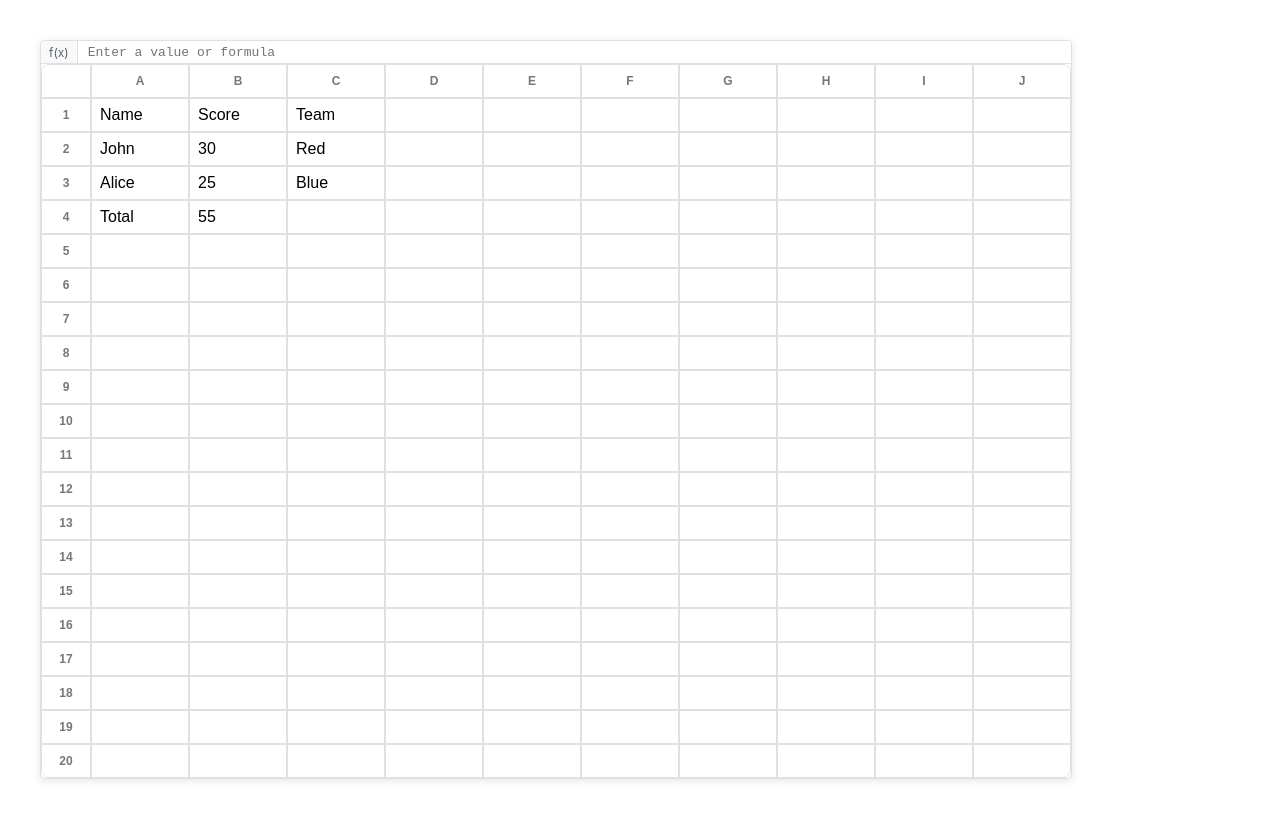
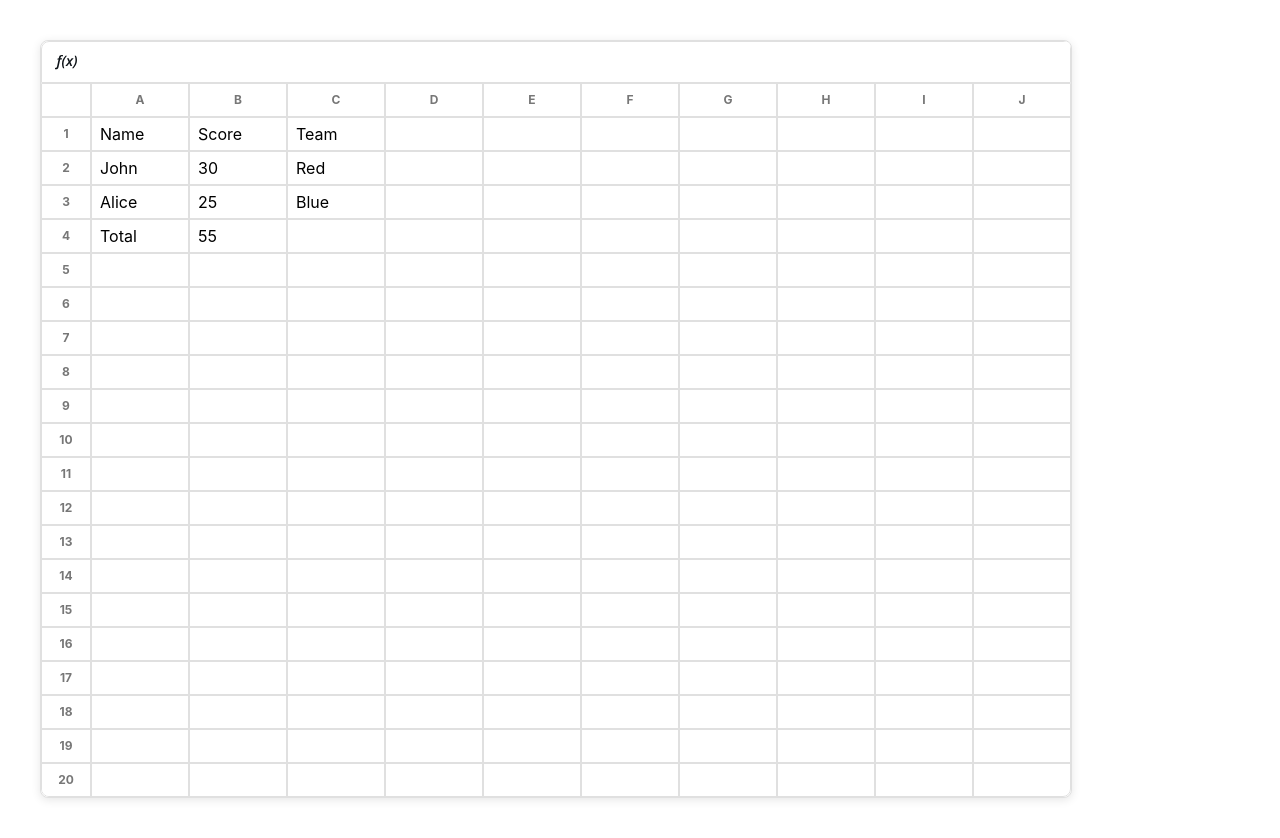
Before and after one commit to slwen/sheets-proto, a React (Create React App) app: page / in a window 1280 px wide. Built offline with nearby package versions, Linux system fonts and the light colour scheme.

Commit message:
Improve formula bar and formula block styling

```diff
--- a/src/components/DynamicSpreadsheet.css
+++ b/src/components/DynamicSpreadsheet.css
@@ -1,29 +1,35 @@
+:root {
+  --font-primary: 'Canva Sans', -apple-system, BlinkMacSystemFont, 'Segoe UI', Roboto, Oxygen, Ubuntu, Cantarell, sans-serif;
+  --font-monospace: 'Monaco', 'Roboto Mono', monospace;
+}
+
+/* Container */
 .spreadsheet-container {
   width: fit-content;
   max-width: 100%;
   overflow-x: auto;
   margin: 40px;
-  font-family: Arial, sans-serif;
+  font-family: var(--font-primary);
   box-shadow: 0 2px 10px rgba(0, 0, 0, 0.1);
-  border-radius: 8px;
   background-color: white;
   display: flex;
   flex-direction: column;
-  border: 1px solid #e0e0e0;
-  border-radius: 4px;
+  border: 0.5px solid #e0e0e0;
+  border-radius: 8px;
 }
 
+/* Table */
 .spreadsheet-table {
   border-collapse: separate;
   border-spacing: 0;
-  border: 1px solid #e0e0e0;
-  border-radius: 8px;
+  border: 0.5px solid #e0e0e0;
   overflow: hidden;
+  border-radius: 0 0 8px 8px;
 }
 
 .spreadsheet-table th,
 .spreadsheet-table td {
-  border: 1px solid #e0e0e0;
+  border: 0.5px solid #e0e0e0;
   padding: 8px;
   text-align: left;
   font-weight: normal;
@@ -69,6 +75,7 @@
   border-bottom: none;
 }
 
+/* Cells */
 .cell {
   border: 1px solid #ccc;
   padding: 4px;
@@ -77,7 +84,7 @@
 
 .cell.selected {
   border: 2px solid #8b3dff;
-  padding: 2px 7px; /* Adjust padding to maintain cell size */
+  padding: 2px 7px;
 }
 
 .cell.editing {
@@ -109,6 +116,7 @@
   background-color: transparent;
 }
 
+/* Utilities */
 .measure-text {
   position: absolute;
   visibility: hidden;
@@ -124,28 +132,69 @@
   color: #ff4444;
 }
 
+/* Highlighting */
 .spreadsheet-table .row-header.highlighted,
 .spreadsheet-table .col-header.highlighted {
   background-color: #f1ebff;
   color: #8b3dff;
 }
 
-.formula-editor {
+/* Formula Bar */
+.formula-bar {
   display: flex;
   align-items: center;
-  background-color: white;
-  padding: 2px 4px;
-  overflow-x: auto;
-  white-space: nowrap;
+  height: 40px;
+  border: 0.5px solid #e0e0e0;
+  background: #fff;
+  padding: 0;
+  border-radius: 8px 8px 0 0;
 }
 
+.formula-label {
+  font-size: 12px;
+  color: #5f6368;
+  padding: 0 4px 0 12px;
+  height: 100%;
+  display: flex;
+  align-items: center;
+  font-family: var(--font-primary);
+}
+
+.formula-editor-container {
+  flex: 1;
+  height: 100%;
+  display: flex;
+  align-items: center;
+  padding: 0 8px;
+  background: white;
+}
+
+.formula-editor-container input {
+  width: 100%;
+  height: 100%;
+  border: none;
+  outline: none;
+  font-size: 14px;
+  font-family: var(--font-primary);
+  background: transparent;
+}
+
+.formula-editor-container .formula-editor {
+  width: 100%;
+  height: 100%;
+  display: flex;
+  align-items: center;
+  font-family: var(--font-monospace);
+}
+
+/* Formula blocks (only used in formulas) always use monospace */
 .formula-block {
+  height: 18px;
   display: inline-flex;
   align-items: center;
-  margin: 0 1px;
-  border-radius: 2px;
-  font-family: monospace;
-  position: relative;
+  font-family: var(--font-monospace);
+  border-radius: 4px;
+  padding: 2px 1px;
 }
 
 .formula-block input {
@@ -154,10 +203,15 @@
   outline: none;
   font-family: inherit;
   font-size: inherit;
-  padding: 1px 2px;
+  color: inherit;
   margin: 0;
+  height: 18px;
   min-width: 8px;
-  color: inherit;
+}
+
+.formula-block input:focus {
+  background: #d8dade;
+  border-radius: 4px;
 }
 
 .formula-block .measure-text {
@@ -172,74 +226,40 @@
   padding: 1px 2px;
 }
 
-/* Formula name block styles (e.g., SUM, SUMIF) */
-.formula-block.formula-name {
-  color: #0000FF; /* Blue text */
-  background-color: #f0f0f0; /* Light grey background */
+/* Formula Block Types */
+.formula-block.operator {
+  color: #0E1318;
 }
 
-/* Range block styles */
-.formula-block.range {
-  background-color: #E6E6FA; /* Light pastel purple */
-  color: #4B0082; /* Dark purple */
+.formula-block.formula-name {
+  color: #0E1318;
+  background-color: #f2f3f5;
 }
 
-/* String block styles */
-.formula-block.string {
-  background-color: #E0FFE0; /* Light pastel green */
-  color: #006400; /* Dark green */
+.formula-block.range {
+  color: #7630D7;
+  background-color: #f1ebff;
+  padding: 0 1px;
+}
+.formula-block.range input:focus {
+  background: #7630d7;
+  color:#fff
 }
 
-/* Other block styles */
-.formula-block.number,
-.formula-block.operator,
-.formula-block.separator,
-.formula-block.text {
-  background-color: #f0f0f0; /* Light grey background */
+.formula-block.number {
+  color: #7630D7;
 }
 
-.formula-block.number { color: #800080; }
-.formula-block.operator { color: #FFA500; }
-.formula-block.separator { color: #000000; }
-.formula-block.text { color: #000000; }
-
-.formula-bar {
-  display: flex;
-  align-items: center;
-  height: 32px;
-  border-bottom: 1px solid #e0e0e0;
-  padding: 0 8px;
-  background: white;
+.formula-block.string {
+  color: #096D11;
 }
 
-.formula-label {
-  font-size: 13px;
-  color: #666;
-  padding: 0 8px;
-  border-right: 1px solid #e0e0e0;
-  height: 100%;
-  display: flex;
-  align-items: center;
+.formula-block.separator {
+  color: #0E1318;
 }
 
-.formula-editor-container {
-  flex: 1;
-  padding: 0 8px;
-  display: flex;
-  align-items: center;
+.formula-editor-container input:disabled {
+  cursor: not-allowed;
+  color: #70757a;
+  background: transparent;
 }
-
-.formula-editor-container input {
-  width: 100%;
-  border: none;
-  outline: none;
-  font-size: 13px;
-  font-family: inherit;
-}
-
-.formula-editor-container .formula-editor {
-  width: 100%;
-  padding: 4px 0;
-}
-
-/* ... rest of the CSS ... */
--- a/src/components/DynamicSpreadsheet.js
+++ b/src/components/DynamicSpreadsheet.js
@@ -1,5 +1,6 @@
 import React, { useState, useCallback, useRef, useEffect, useImperativeHandle } from 'react';
 import { colIndexToLetter, parseFormula } from '../utils';
+import { ReactComponent as FormulaIcon } from '../assets/formula-icon.svg';
 import './DynamicSpreadsheet.css';
 
 const Cell = ({ cellId, isSelected, isEditing, cellData, getCellValue, handleCellChange, handleKeyDown, onCellClick }) => {
@@ -128,8 +129,8 @@ const FormulaEditor = ({ formula, onChange, onCommit, onNavigate }) => {
 
   const getBlockType = (value) => {
     if (value === '=') return 'operator';
-    if (/^[A-Z]+(?:\w+)?$/.test(value)) return 'formula-name'; // Match formula names like SUM, SUMIF
-    if (/^[A-Z]+\d*(?::[A-Z]+\d*)?$/.test(value)) return 'range';
+    if (/^[A-Z]+(?:\w+)?$/.test(value) && /[A-Z]{2,}/.test(value)) return 'formula-name'; // Function names like SUM, AVERAGE
+    if (/^[A-Z]+\d+(?::[A-Z]+\d+)?$/.test(value)) return 'range';  // Cell references like A1, B2, or ranges like A1:B2
     if (/^\d+(?:\.\d+)?$/.test(value)) return 'number';
     if (/^"[^"]*"$/.test(value) || /^'[^']*'$/.test(value)) return 'string';
     if (/^[,()]$/.test(value)) return 'separator';
@@ -182,7 +183,7 @@ const FormulaBlock = React.forwardRef(({ value, type, onChange, onKeyDown, onFoc
   useEffect(() => {
     if (measureRef.current) {
       const width = measureRef.current.offsetWidth;
-      setInputWidth(Math.max(width + 2, 8));
+      setInputWidth(Math.max(width - 4, 1));
     }
   }, [value]);
 
@@ -256,7 +257,9 @@ const FormulaBar = ({ selectedCell, cellData, onFormulaChange, onNavigate }) =>
 
   return (
     <div className="formula-bar">
-      <div className="formula-label">f(x)</div>
+      <div className="formula-label">
+        <FormulaIcon width="24" height="24" />
+      </div>
       <div className="formula-editor-container">
         {cellData?.formula ? (
           <FormulaEditor
@@ -273,8 +276,8 @@ const FormulaBar = ({ selectedCell, cellData, onFormulaChange, onNavigate }) =>
             onChange={(e) => onFormulaChange(e.target.value)}
             onFocus={() => setIsEditing(true)}
             onBlur={() => setIsEditing(false)}
-            onKeyDown={handleKeyDown}
-            placeholder="Enter a value or formula"
+            disabled={!selectedCell}
+            placeholder={selectedCell && isEditing ? "Enter a value or formula" : ""}
           />
         )}
       </div>
@@ -431,127 +434,4 @@ const DynamicSpreadsheet = ({ selectedCell, editingCell, onCellClick }) => {
   );
 };
 
-const formulaBarStyles = `
-.formula-bar {
-  display: flex;
-  align-items: center;
-  height: 22px;
-  border-bottom: 1px solid #e0e0e0;
-  background: #f8f9fa;
-  padding: 0;
-}
-
-.formula-label {
-  font-size: 12px;
-  color: #5f6368;
-  padding: 0 8px;
-  border-right: 1px solid #e0e0e0;
-  height: 100%;
-  display: flex;
-  align-items: center;
-  font-family: -apple-system, BlinkMacSystemFont, 'Segoe UI', Roboto, Oxygen, Ubuntu, Cantarell, sans-serif;
-}
-
-.formula-editor-container {
-  flex: 1;
-  height: 100%;
-  display: flex;
-  align-items: center;
-  padding: 0 8px;
-  background: white;
-}
-
-.formula-editor-container input {
-  width: 100%;
-  height: 100%;
-  border: none;
-  outline: none;
-  font-size: 13px;
-  font-family: 'Roboto Mono', monospace;
-  background: transparent;
-}
-
-.formula-editor-container .formula-editor {
-  width: 100%;
-  height: 100%;
-  display: flex;
-  align-items: center;
-}
-
-.formula-block {
-  height: 18px;
-  display: inline-flex;
-  align-items: center;
-}
-
-.formula-block input {
-  height: 18px;
-  padding: 0 2px;
-}
-`;
-
-const formulaEditorStyles = `
-.formula-block {
-  display: inline-flex;
-  align-items: center;
-  margin: 0 1px;
-  position: relative;
-  font-family: 'Roboto Mono', monospace;
-}
-
-/* Operator styles (=, +, -, *, /, etc.) */
-.formula-block.operator {
-  color: #666666;
-}
-
-/* Function name styles (SUM, AVERAGE, etc.) */
-.formula-block.formula-name {
-  color: #2D7FF9;
-}
-
-/* Cell reference and range styles */
-.formula-block.range {
-  color: #137333;
-  background-color: #E6F4EA;
-  border-radius: 2px;
-  padding: 0 1px;
-}
-
-/* Number styles */
-.formula-block.number {
-  color: #1A73E8;
-}
-
-/* String styles */
-.formula-block.string {
-  color: #188038;
-}
-
-/* Separator styles (parentheses, commas) */
-.formula-block.separator {
-  color: #666666;
-}
-
-.formula-block input {
-  background: transparent;
-  border: none;
-  outline: none;
-  font-family: inherit;
-  font-size: inherit;
-  color: inherit;
-  padding: 0;
-  margin: 0;
-}
-
-.formula-block input:focus {
-  background: rgba(27, 115, 232, 0.1);
-  border-radius: 2px;
-}
-`;
-
-// Add the styles to the document
-const styleSheet = document.createElement("style");
-styleSheet.innerText = formulaBarStyles + formulaEditorStyles;
-document.head.appendChild(styleSheet);
-
 export default DynamicSpreadsheet;
```
Also changed, not shown: src/assets/formula-icon.svg (added), src/assets/icon-select-all.svg (added).
